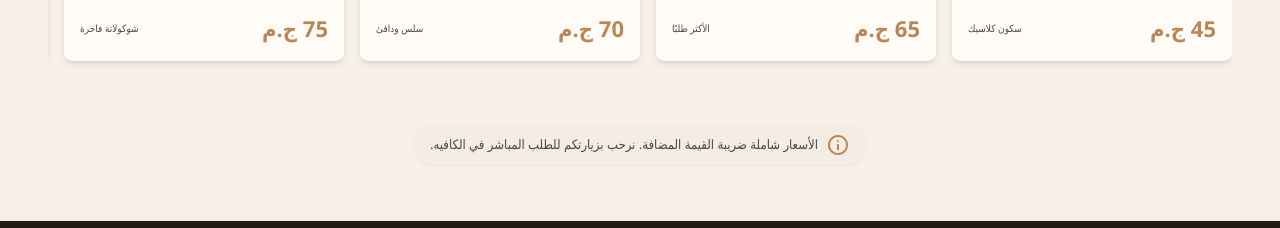
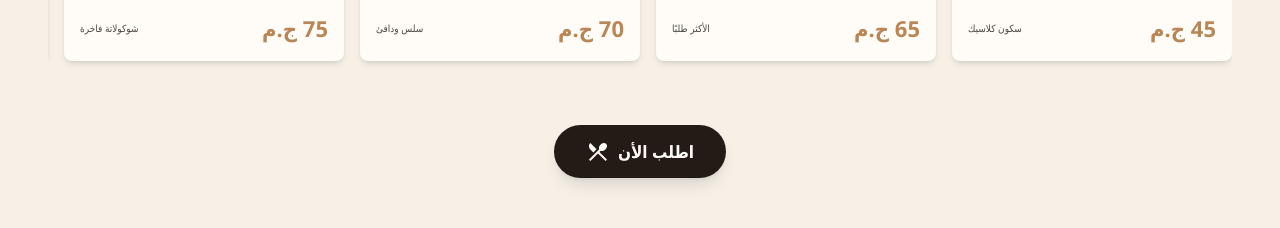
Before and after one commit to elagwza34/skoon, a Next.js app: page / in a window 1280 px wide. Shown: the part 1940-2168 px from the top of the page. Built offline with nearby package versions, Linux system fonts and the light colour scheme.

Commit message:
fix: replace menu notice with Order Now CTA button

```diff
--- a/src/components/public/menu-section.tsx
+++ b/src/components/public/menu-section.tsx
@@ -96,17 +96,15 @@ export default function MenuSection() {
           ))}
         </div>
 
-        {/* Notice */}
+        {/* Order Now CTA */}
         <div className="mt-[3rem] text-center">
-          <p className="text-[13px] text-[#4e4541] inline-flex items-center gap-2 px-4 py-2 rounded-full bg-[#f3ede4] shadow-sm font-sans">
-            <span className="material-symbols-outlined text-[#B98757] text-base">
-              info
-            </span>
-            <span>
-              الأسعار شاملة ضريبة القيمة المضافة. نرحب بزيارتكم للطلب المباشر في
-              الكافيه.
-            </span>
-          </p>
+          <a
+            href="/order-type"
+            className="inline-flex items-center gap-2 px-8 py-3.5 rounded-full bg-[#241B17] text-[#FFFCF8] text-[17px] font-semibold hover:bg-[#B98757] hover:text-[#241B17] transition-all duration-300 shadow-lg font-sans"
+          >
+            <span>اطلب الأن</span>
+            <span className="material-symbols-outlined text-[18px]">restaurant_menu</span>
+          </a>
         </div>
       </div>
     </section>
```
